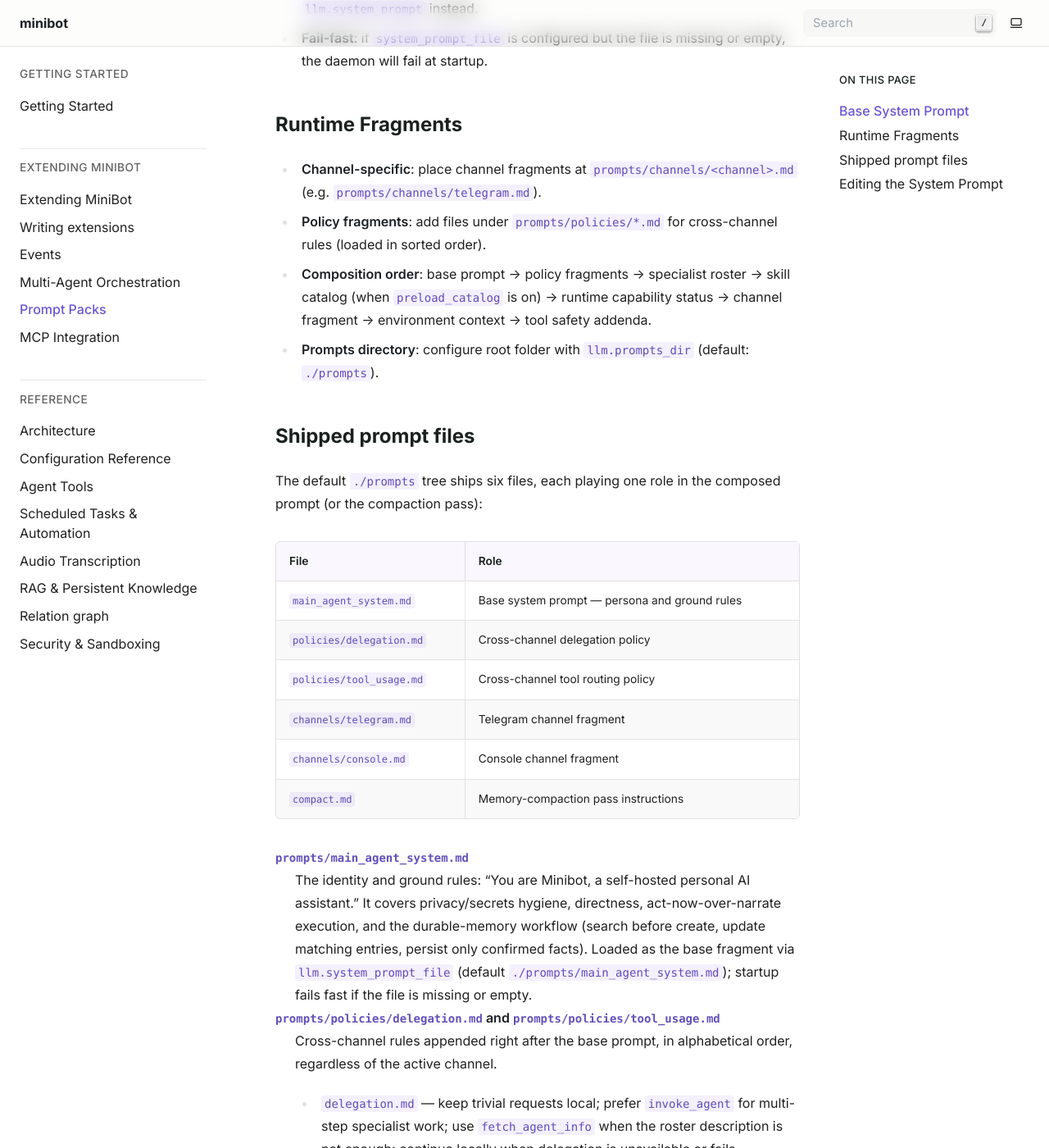
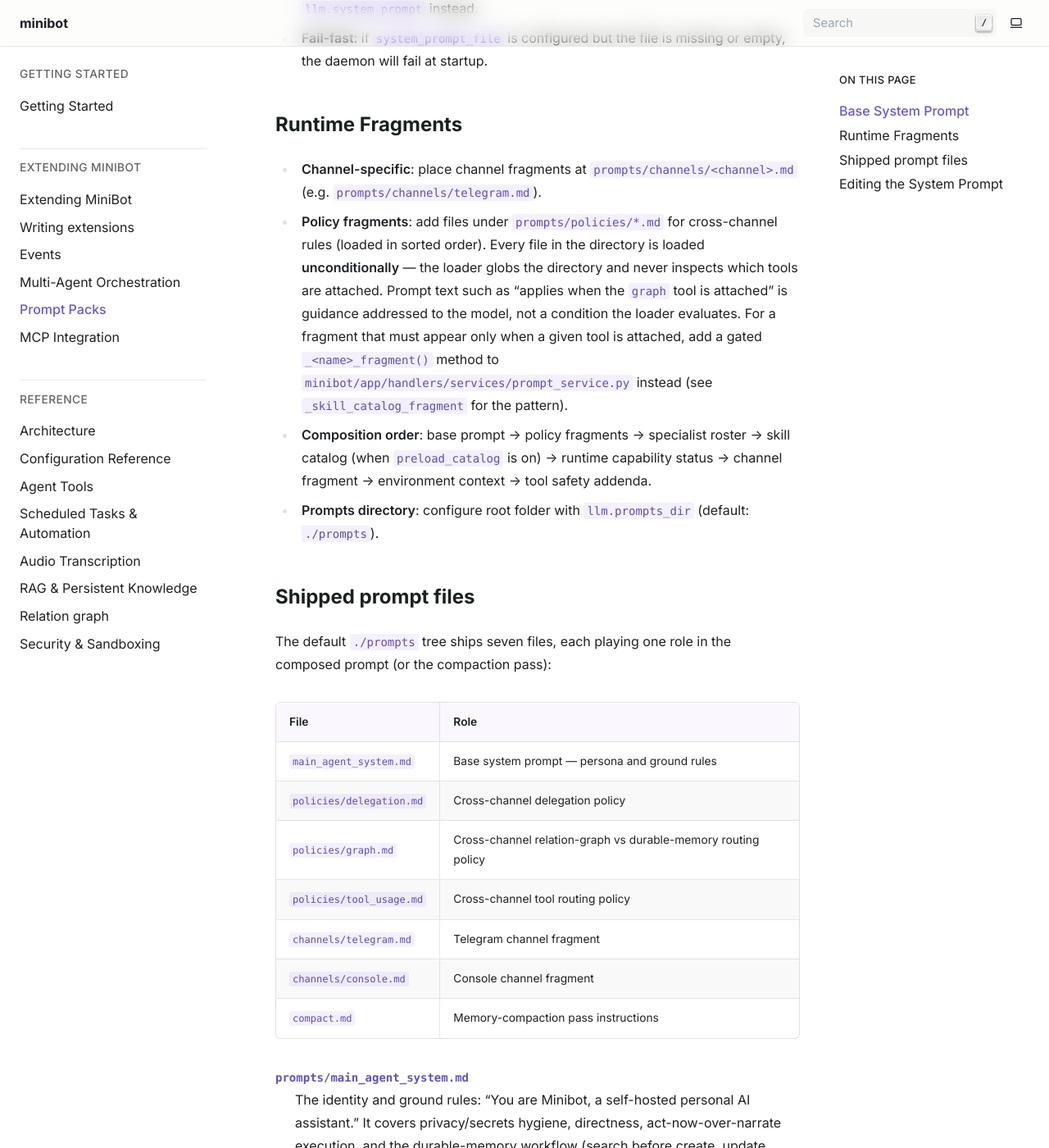
Before and after one commit to sonic182/minibot, a Sphinx documentation site: the page built from docs/prompts.rst, in a window 1280 px wide and 1400 px high, scrolled down 388 px. Shown: the whole window at 82% size. Built offline with Sphinx 7.4.7, drawn with Linux system fonts in a browser that asks for light colours; some of the changed text lies outside the part shown.

Commit message:
docs: add minibot-dev orientation skill and fix stale references
Adds .agents/skills/minibot-dev/, a hub skill that routes a change to the
right files instead of making an agent reconstruct the wiring from
ARCHITECTURE.md: a layer map, per-extension-point call chains, the system
prompt composition rules, and the invariants that are not visible in the
file tree (real CI gates, the two allow/deny semantics, the tool-name
alias collisions, the MCP name-prefix trap).

Also fixes what writing it surfaced:

- .gitignore: the bare `skills/` pattern matched at any depth and was
  hiding .agents/skills/**; scope it to the repo-root runtime dir. This
  is why minibot-testing was untracked.
- AGENTS.md: config.toml has no ${ENV_VAR} interpolation - the loader is
  plain tomllib and the only env var it reads is MINIBOT_CONFIG. Document
  the real token_env + os.environ convention, and replace the dead
  should_answer_to_user example with the tool-use guardrail.
- docs/prompts.rst: six shipped prompt files -> seven, add
  policies/graph.md, and document that policies/*.md load
  unconditionally while tool-gated fragments live in prompt_service.py.
- ARCHITECTURE.md: add policies/graph.md to the layout tree.
- docs/extensions.rst: missing blank line before a heading, which
  sphinx-build -W treats as an error.
- Cross-link the three existing skills to the new hub.

```diff
--- a/docs/extensions.rst
+++ b/docs/extensions.rst
@@ -96,6 +96,7 @@
 ``@mb.tool`` uses the function name as the tool name, the docstring as the model-facing
 description, and the first argument's Pydantic model as the JSON schema. Invalid arguments
 return ``invalid_tool_arguments`` to the model instead of reaching the handler.
+
 Extension API
 -------------
 
--- a/docs/prompts.rst
+++ b/docs/prompts.rst
@@ -19,7 +19,13 @@
 - **Channel-specific**: place channel fragments at ``prompts/channels/<channel>.md``
   (e.g. ``prompts/channels/telegram.md``).
 - **Policy fragments**: add files under ``prompts/policies/*.md`` for cross-channel rules
-  (loaded in sorted order).
+  (loaded in sorted order). Every file in the directory is loaded **unconditionally** — the
+  loader globs the directory and never inspects which tools are attached. Prompt text such as
+  "applies when the ``graph`` tool is attached" is guidance addressed to the model, not a
+  condition the loader evaluates. For a fragment that must appear only when a given tool is
+  attached, add a gated ``_<name>_fragment()`` method to
+  ``minibot/app/handlers/services/prompt_service.py`` instead (see
+  ``_skill_catalog_fragment`` for the pattern).
 - **Composition order**: base prompt → policy fragments → specialist roster → skill catalog
   (when ``preload_catalog`` is on) → runtime capability status → channel fragment → environment
   context → tool safety addenda.
@@ -28,7 +34,7 @@
 Shipped prompt files
 ---------------------
 
-The default ``./prompts`` tree ships six files, each playing one role in the composed
+The default ``./prompts`` tree ships seven files, each playing one role in the composed
 prompt (or the compaction pass):
 
 .. list-table::
@@ -40,6 +46,8 @@
      - Base system prompt — persona and ground rules
    * - ``policies/delegation.md``
      - Cross-channel delegation policy
+   * - ``policies/graph.md``
+     - Cross-channel relation-graph vs durable-memory routing policy
    * - ``policies/tool_usage.md``
      - Cross-channel tool routing policy
    * - ``channels/telegram.md``
@@ -56,13 +64,16 @@
    confirmed facts). Loaded as the base fragment via ``llm.system_prompt_file`` (default
    ``./prompts/main_agent_system.md``); startup fails fast if the file is missing or empty.
 
-``prompts/policies/delegation.md`` and ``prompts/policies/tool_usage.md``
+``prompts/policies/*.md``
    Cross-channel rules appended right after the base prompt, in alphabetical order,
-   regardless of the active channel.
+   regardless of the active channel and regardless of which tools are attached.
 
    - ``delegation.md`` — keep trivial requests local; prefer ``invoke_agent`` for multi-step
      specialist work; use ``fetch_agent_info`` when the roster description is not enough;
      continue locally when delegation is unavailable or fails.
+   - ``graph.md`` — decide between the relation ``graph`` and durable ``memory``: a fact naming
+     two things is an edge and belongs in the graph. Note this fragment ships even when the
+     ``graph`` tool is disabled; it relies on the model no-opping when the tool is absent.
    - ``tool_usage.md`` — route the model to the right tool: ``memory`` vs ``history``,
      ``apply_patch`` for existing-file edits vs ``filesystem`` for file management, reuse
      canonical path fields from tool output, absolute paths in yolo mode.
```
Also changed, not shown: AGENTS.md (+2 -2 lines), ARCHITECTURE.md (+1 -0 lines), .agents/skills/minibot-create-tool/SKILL.md, .agents/skills/minibot-dev/SKILL.md (added), .agents/skills/minibot-dev/references/CONVENTIONS.md (added), .agents/skills/minibot-dev/references/EXTENSION_POINTS.md (added), .agents/skills/minibot-dev/references/PROMPT_COMPOSITION.md (added), .agents/skills/minibot-testing/SKILL.md (added), .agents/skills/python-hex-review/SKILL.md, 2 other files.
